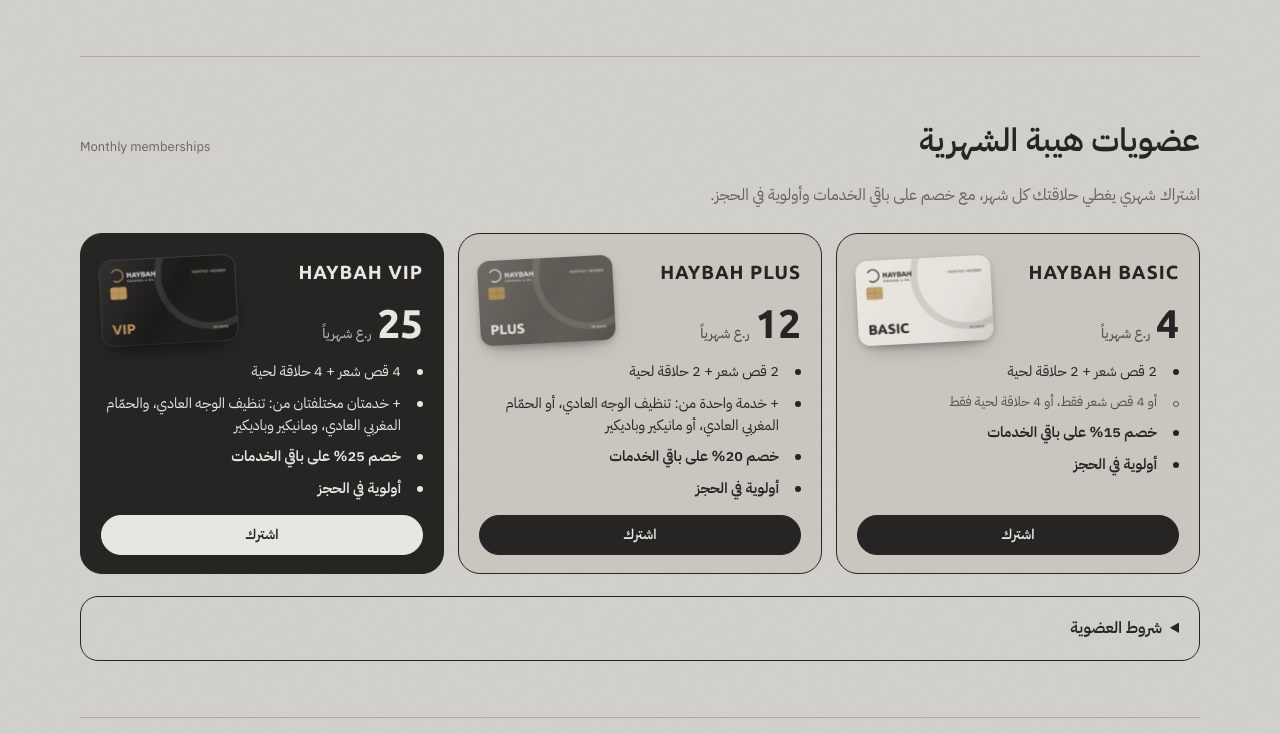
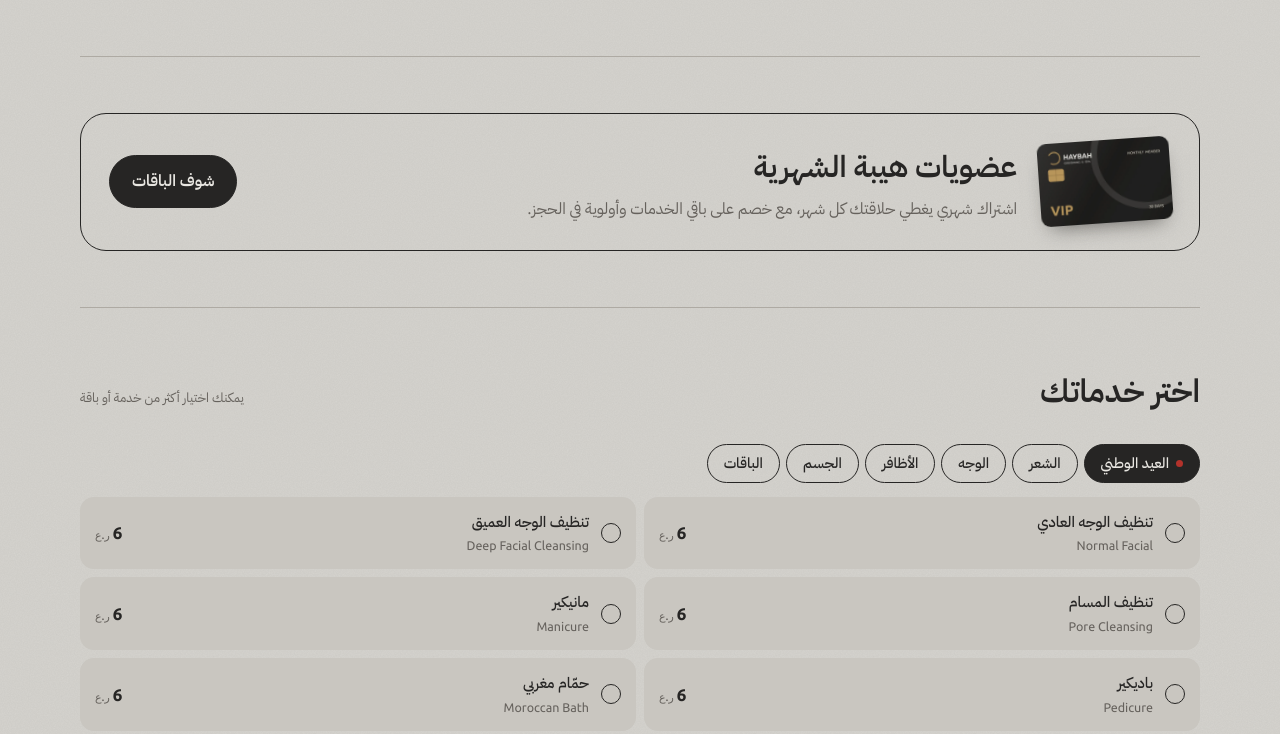
Before and after one commit to 0m4n-bit/haybah, a plain HTML site: page index.html in a window 1280 px wide. Shown: the part 1600-2334 px from the top of the page. Drawn offline with Linux system fonts and the light colour scheme; a web font is replaced by a local one.

Commit message:
Memberships get their own page like the gift page; home shows a short teaser
Co-Authored-By: Claude Opus 5.5 <noreply@anthropic.com>
Claude-Session: https://claude.ai/code/session_01Tohw37ReEzoaM6s1KkFGhr

```diff
--- a/index.html
+++ b/index.html
@@ -280,6 +280,12 @@ body.has-cart{padding-bottom:calc(84px + env(safe-area-inset-bottom,0px))}
 .tier-card{display:block;width:100%;height:auto;border-radius:12px;box-shadow:0 10px 22px -12px rgba(20,18,16,.55),0 2px 6px rgba(20,18,16,.18);transform:rotate(-3deg);margin-top:2px}
 [dir="ltr"] .tier-card{transform:rotate(3deg)}
 .tier.vip .tier-card{box-shadow:0 10px 24px -10px rgba(0,0,0,.8),0 0 0 1px rgba(232,230,225,.14)}
+.tier-name-row{display:flex;align-items:center;gap:10px;min-width:0}
+button.tier .tier-head .pick{position:static;flex:none}
+button.tier .tier-head{grid-template-columns:1fr minmax(0,38%)}
+.mem-band img{width:132px;height:auto;border-radius:9px;transform:rotate(-4deg);box-shadow:0 10px 20px -10px rgba(20,18,16,.6)}
+[dir="ltr"] .mem-band img{transform:rotate(4deg)}
+@media (max-width:700px){ .mem-band img{width:150px} }
 .tier-head .tier-name{padding-inline-end:0;white-space:nowrap;letter-spacing:.05em;font-size:clamp(16px,4.6vw,19px)}
 .tier ul{margin:0;padding:0;list-style:none;display:grid;gap:9px;flex:1;align-content:start}
 .tier li{display:grid;grid-template-columns:14px 1fr;gap:8px;font-size:14.5px;line-height:1.55}
@@ -359,7 +365,7 @@ button.tier[aria-pressed="true"] .pick::after{content:"";width:12px;height:12px;
       <div class="row">
         <a class="btn" href="#booking" data-i="start"></a>
         <a class="btn ghost" href="#offers" id="see-offers" data-i="see_offers"></a>
-        <a class="btn ghost" href="#memberships" data-i="mem_nav"></a>
+        <a class="btn ghost" href="#membership" data-i="mem_nav"></a>
         <a class="btn gift-btn" href="#gift"><svg viewBox="0 0 24 24" fill="none" stroke="currentColor" stroke-width="1.8" stroke-linejoin="round" aria-hidden="true"><rect x="3.5" y="9" width="17" height="11.5" rx="1.2"/><path d="M2 6h20v3H2zM12 6v14.5M12 6C10.5 2.5 6 2 6 4.5S10 6 12 6zM12 6c1.5-3.5 6-4 6-1.5S14 6 12 6z"/></svg><span data-i="gift_nav"></span></a>
       </div>
     </div>
@@ -387,14 +393,12 @@ button.tier[aria-pressed="true"] .pick::after{content:"";width:12px;height:12px;
     <div class="packs" id="packs"></div>
   </section>
 
-  <section class="band" id="memberships">
-    <div class="sec-head">
-      <h2 data-i="mem_title"></h2>
-      <span class="alt" data-i="mem_alt"></span>
+  <section class="band" id="mem-teaser">
+    <div class="gift-band mem-band">
+      <img src="img/card-vip.webp" alt="" width="640" height="404" loading="lazy" decoding="async">
+      <div><h2 data-i="mem_title"></h2><p data-i="mem_sub"></p></div>
+      <a class="btn" href="#membership" data-i="mem_cta"></a>
     </div>
-    <p class="mem-intro" data-i="mem_sub"></p>
-    <div class="tiers" id="tiers"></div>
-    <details class="terms"><summary data-i="mem_terms"></summary><ul id="mem-terms"></ul></details>
   </section>
 
   <section class="band" id="booking">
@@ -560,7 +564,7 @@ button.tier[aria-pressed="true"] .pick::after{content:"";width:12px;height:12px;
 
 <main class="appt" id="view-mem" hidden>
   <div class="appt-top">
-    <a class="back" href="#memberships"><svg viewBox="0 0 24 24" fill="none" stroke="currentColor" stroke-width="2" stroke-linecap="round" stroke-linejoin="round"><path d="M15 6l-6 6 6 6"/></svg><span data-i="home"></span></a>
+    <a class="back" href="#top"><svg viewBox="0 0 24 24" fill="none" stroke="currentColor" stroke-width="2" stroke-linecap="round" stroke-linejoin="round"><path d="M15 6l-6 6 6 6"/></svg><span data-i="home"></span></a>
     <h2 data-i="m_page_title"></h2>
     <p class="hero-note" data-i="m_intro" style="margin:0;color:var(--stone);max-width:60ch"></p>
   </div>
@@ -569,6 +573,7 @@ button.tier[aria-pressed="true"] .pick::after{content:"";width:12px;height:12px;
       <div id="m-step-plan">
         <h3 class="step-title"><span class="n">1</span><span data-i="m_s1"></span></h3>
         <div class="tiers" id="m-tiers"></div>
+        <details class="terms"><summary data-i="mem_terms"></summary><ul id="mem-terms"></ul></details>
       </div>
       <div id="m-step-who">
         <h3 class="step-title"><span class="n">2</span><span data-i="m_s2"></span></h3>
@@ -670,7 +675,7 @@ ar:{
   g_msg_head:"طلب هدية — HAYBAH Grooming & Spa", g_code:"رقم الهدية", g_from_l:"من", g_to_l:"إلى", g_note_l:"رسالة الإهداء",
   wa_tap:"✔ تم تثبيت الموعد — اضغط لفتح واتساب", g_wa_tap:"✔ تم حفظ الطلب — اضغط لفتح واتساب",
   g_rcpt_ok:"✔ تم إرفاق إيصال الدفع", g_rcpt_link:"رابط الإيصال", g_rcpt_later:"سأرسل إيصال الدفع في هذه المحادثة.",
-  mem_nav:"العضويات الشهرية", mem_title:"عضويات هيبة الشهرية", mem_alt:"Monthly memberships", mem_sub:"اشتراك شهري يغطي حلاقتك كل شهر، مع خصم على باقي الخدمات وأولوية في الحجز.",
+  mem_nav:"العضويات الشهرية", mem_cta:"شوف الباقات", mem_title:"عضويات هيبة الشهرية", mem_alt:"Monthly memberships", mem_sub:"اشتراك شهري يغطي حلاقتك كل شهر، مع خصم على باقي الخدمات وأولوية في الحجز.",
   mem_month:"ر.ع شهرياً", mem_join:"اشترك", mem_disc:n=>"خصم "+n+"% على باقي الخدمات", mem_prio:"أولوية في الحجز", mem_terms:"شروط العضوية",
   mem_inc:{ basic:["2 قص شعر + 2 حلاقة لحية", "أو 4 قص شعر فقط، أو 4 حلاقة لحية فقط"],
     plus:["2 قص شعر + 2 حلاقة لحية", "+ خدمة واحدة من: تنظيف الوجه العادي، أو الحمّام المغربي العادي، أو مانيكير وباديكير"],
@@ -718,7 +723,7 @@ en:{
   g_msg_head:"Gift request — HAYBAH Grooming & Spa", g_code:"Gift number", g_from_l:"From", g_to_l:"To", g_note_l:"Gift message",
   wa_tap:"✔ Slot held — tap to open WhatsApp", g_wa_tap:"✔ Request saved — tap to open WhatsApp",
   g_rcpt_ok:"✔ Payment receipt attached", g_rcpt_link:"Receipt link", g_rcpt_later:"I'll send the payment receipt in this chat.",
-  mem_nav:"Memberships", mem_title:"HAYBAH monthly memberships", mem_alt:"عضويات هيبة الشهرية", mem_sub:"A monthly plan that covers your cuts, plus a discount on other services and priority booking.",
+  mem_nav:"Memberships", mem_cta:"See the plans", mem_title:"HAYBAH monthly memberships", mem_alt:"عضويات هيبة الشهرية", mem_sub:"A monthly plan that covers your cuts, plus a discount on other services and priority booking.",
   mem_month:"OMR / month", mem_join:"Join", mem_disc:n=>n+"% off other services", mem_prio:"Priority booking", mem_terms:"Membership terms",
   mem_inc:{ basic:["2 haircuts + 2 beard trims", "or 4 haircuts only, or 4 beard trims only"],
     plus:["2 haircuts + 2 beard trims", "+ one of: Normal Facial, Classic Moroccan Bath, or Manicure & Pedicure"],
@@ -847,7 +852,7 @@ function goBook(tab){ state.tab=tab; renderTabs(); renderReceipt(); renderCart()
 function route(){
   const wantAppt = location.hash==="#appointment";
   if(wantAppt && !state.svc.size){ location.replace("#booking"); return; }
-  const mm = /^#membership(?:-(basic|plus|vip))?$/.exec(location.hash);
+  const mm = /^#membership(?:s|-(basic|plus|vip))?$/.exec(location.hash);
   const v = wantAppt ? "appt" : location.hash==="#gift" ? "gift" : mm ? "mem" : "home";
   const changed = v!==state.view; state.view=v;
   $("view-home").hidden = v!=="home";
@@ -1178,10 +1183,10 @@ function tierCard(tr, pick){
   const inc=t("mem_inc")[tr.key];
   inc.forEach((x,i)=>{ const li=document.createElement("li"); li.textContent=x; if(tr.key==="basic" && i===1) li.className="or"; ul.appendChild(li); });
   [[t("mem_disc")(tr.disc),"perk"],[t("mem_prio"),"perk"]].forEach(([x,c])=>{ const li=document.createElement("li"); li.textContent=x; li.className=c; ul.appendChild(li); });
-  if(pick) el.append(h,pr,ul);
-  else {
+  {
     const head=document.createElement("div"); head.className="tier-head";
-    const txt=document.createElement("div"); txt.className="tier-txt"; txt.append(h,pr);
+    const txt=document.createElement("div"); txt.className="tier-txt";
+    if(pick){ const row=document.createElement("div"); row.className="tier-name-row"; row.append(el.querySelector(".pick"),h); txt.append(row,pr); } else txt.append(h,pr);
     const img=document.createElement("img"); img.className="tier-card"; img.src="img/card-"+tr.key+".webp"; img.alt=tr.name+" — "+t("mem_card_alt"); img.width=640; img.height=404; img.loading="lazy"; img.decoding="async";
     head.append(txt,img); el.append(head,ul);
   }
@@ -1190,7 +1195,6 @@ function tierCard(tr, pick){
   return el;
 }
 function renderTiers(){
-  const box=$("tiers"); box.innerHTML=""; MEMBER_TIERS.forEach(tr=>box.appendChild(tierCard(tr,false)));
   const ul=$("mem-terms"); ul.innerHTML=""; t("mem_terms_list").forEach(x=>{ const li=document.createElement("li"); li.textContent=x; ul.appendChild(li); });
 }
 function renderMem(){
```
